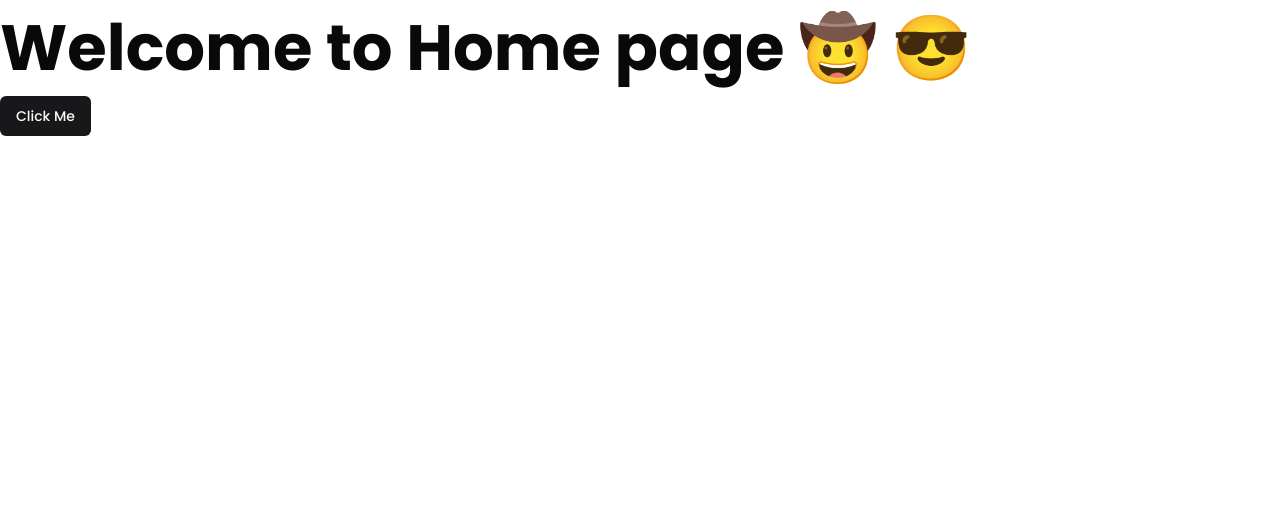
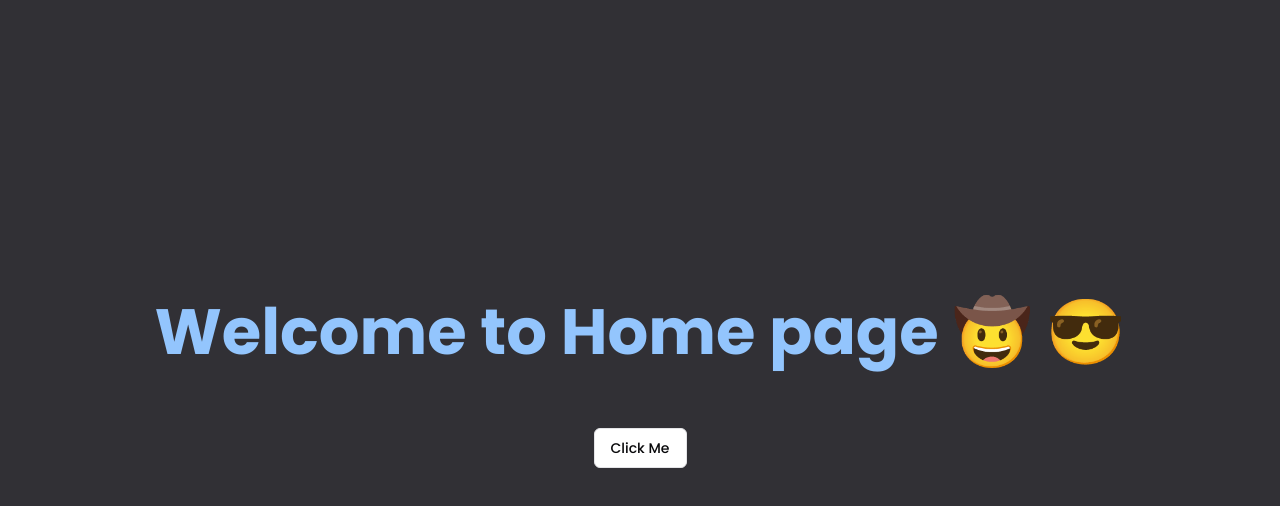
Before and after one commit to bijayrauniyar0/react-starter-kit, a React (Vite) app: page / in a window 1280 px wide. Shown: the top 506 px of the page. Built offline with nearby package versions, Linux system fonts and the light colour scheme.

Commit message:
refactor: change design of landing page

```diff
--- a/src/views/Home/index.tsx
+++ b/src/views/Home/index.tsx
@@ -1,12 +1,16 @@
 import { Button } from '@/components/radix/button';
 import { toast } from 'react-toastify';
+import { ProgressBar } from 'react-custom-progress-bar';
 const Home = () => {
   return (
-    <div>
-      <p className="text-[4rem] font-bold">Welcome to Home page 🤠 😎 </p>
-      <Button variant={'default'} onClick={() => toast('Lets Get Started')}>
+    <div className="w-full flex flex-col gap-12 items-center justify-center h-screen bg-[#313035]">
+      <p className="text-[4rem] font-bold text-blue-300">Welcome to Home page 🤠 😎 </p>
+      <Button variant='outline' onClick={() => toast('Lets Get Started')}>
         Click Me
       </Button>
+      <div className="w-1/4">
+        <ProgressBar progress={70} />
+      </div>
     </div>
   );
 };
```
